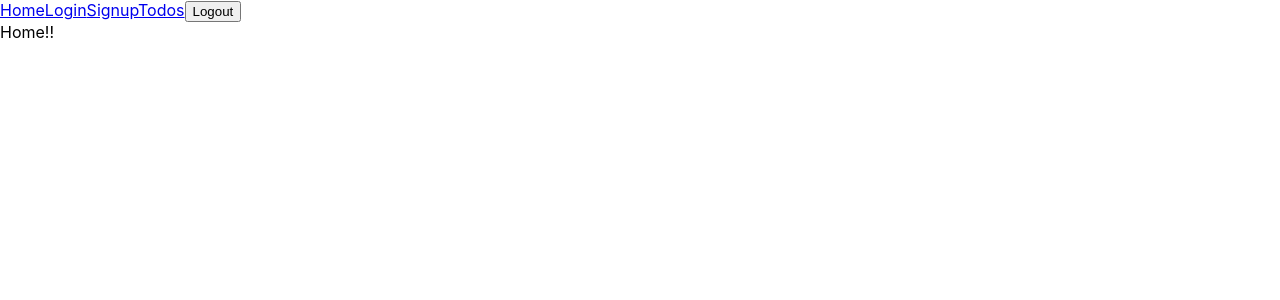
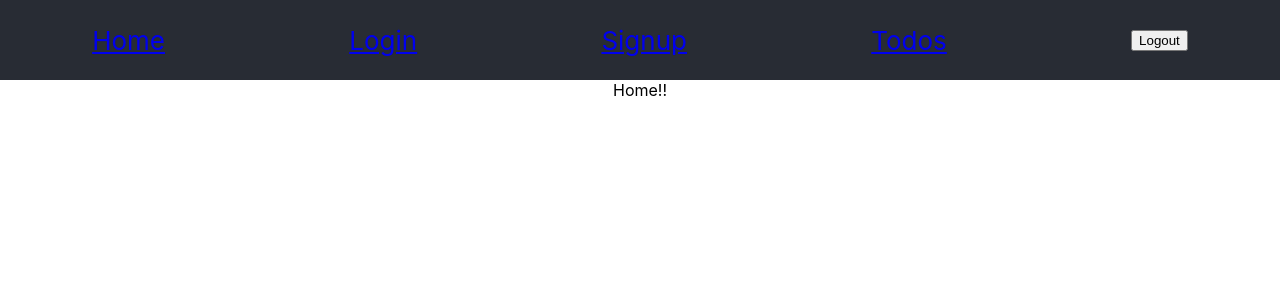
Before and after one commit to MissaelOrtiz/lab13-todo-frontend, a React (Create React App) app: page / in a window 1280 px wide. Shown: the top 300 px of the page. Built offline with nearby package versions, Linux system fonts and the light colour scheme.

Commit message:
added turnery for ToodoListPage route

```diff
--- a/src/App.css
+++ b/src/App.css
@@ -2,24 +2,13 @@
   text-align: center;
 }
 
-.App-logo {
-  height: 40vmin;
-  pointer-events: none;
-}
-
-@media (prefers-reduced-motion: no-preference) {
-  .App-logo {
-    animation: App-logo-spin infinite 20s linear;
-  }
-}
-
 .App-header {
   background-color: #282c34;
-  min-height: 100vh;
+  min-height: 10vh;
   display: flex;
-  flex-direction: column;
+  flex-direction: row;
   align-items: center;
-  justify-content: center;
+  justify-content: space-around;
   font-size: calc(10px + 2vmin);
   color: white;
 }
--- a/src/App.js
+++ b/src/App.js
@@ -3,14 +3,15 @@ import {
   BrowserRouter as Router,
   Switch,
   Route,
-  Link,
-  useParams
+  Redirect,
+  // useParams
 } from "react-router-dom";
 import HomePage from './HomePage.js';
 import LoginPage from './LoginPage.js';
 import SignupPage from './SignupPage.js';
 import TodoListPage from "./TodoListPage.js";
 import Header from "./Header.js";
+import './App.css'
 
 // BONUS TOOLS
 const TOKEN = 'TOKEN'
@@ -34,7 +35,7 @@ export default class ParamsExample extends Component {
   render() {
     return (
       <Router>
-        <div>
+        <div className='App'>
           <Header event={this.handleLogout} />
           <Switch>
             <Route
@@ -55,7 +56,10 @@ export default class ParamsExample extends Component {
             <Route
               path="/todos"
               exact
-              render={(routerProps) => <TodoListPage {...routerProps} />}
+              render={(routerProps) =>
+                this.state.token
+                  ? <TodoListPage {...routerProps} />
+                  : <Redirect to='/' />}
             />
           </Switch>
         </div>
--- a/src/Header.js
+++ b/src/Header.js
@@ -4,7 +4,7 @@ import { Link } from 'react-router-dom';
 export default class Header extends Component {
     render() {
         return (
-            <div>
+            <div className='App-header'>
                 <Link to="/">Home</Link>
                 <Link to="/login">Login</Link>
                 <Link to="/signup">Signup</Link>
```
